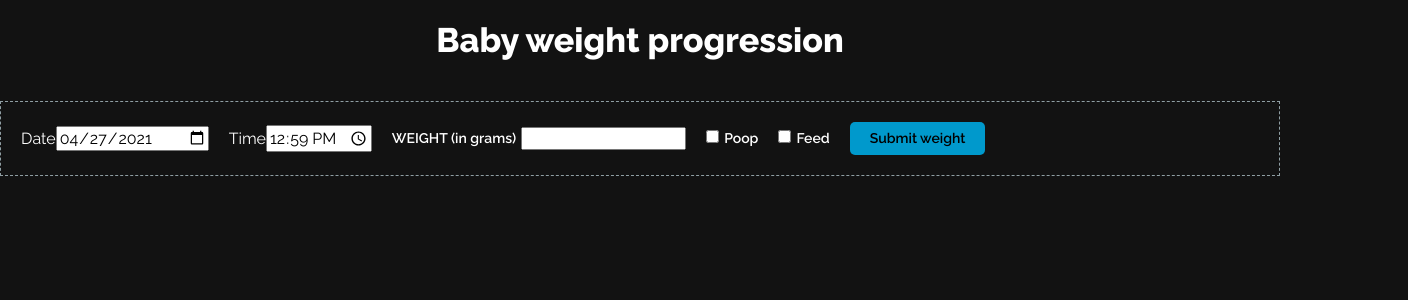
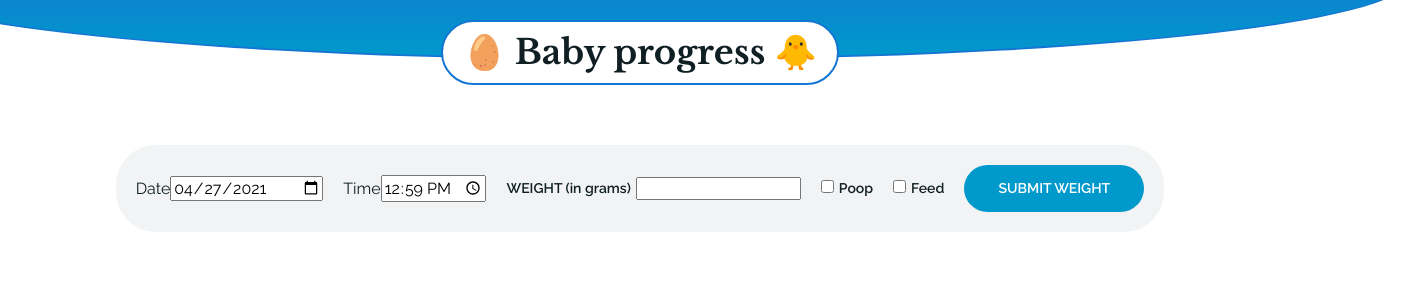
Before and after one commit to driera/baby-growth, a React (Create React App) app: page / in a window 1280 px wide. Shown: the top 300 px of the page, 1408 px wide, since content can reach past the window. Built offline with nearby package versions, Linux system fonts and the light colour scheme.

Commit message:
Adapt some styles

```diff
--- a/src/App/Form/index.styles.ts
+++ b/src/App/Form/index.styles.ts
@@ -8,8 +8,8 @@ const styles: { [key: string]: CSSProperties } = {
     alignItems: "center",
     gap: "20px",
     padding: "20px",
-    marginBottom: "20px",
-    border: "1px dashed var(--grey-color)"
+    background: "var(--grey-color)",
+    borderRadius: "40px"
   },
   weightLabel: {
     fontSize: "14px",
@@ -28,13 +28,16 @@ const styles: { [key: string]: CSSProperties } = {
     marginRight: "5px"
   },
   submit: {
+    minWidth: "180px",
     cursor: "pointer",
     border: "none",
-    padding: "8px 20px",
-    borderRadius: "5px",
+    padding: "15px 30px",
+    borderRadius: "30px",
+    color: "var(--light-color)",
     background: "var(--main-color)",
     fontWeight: 600,
-    fontSize: "14px"
+    fontSize: "14px",
+    textTransform: "uppercase"
   }
 };
 
--- a/src/App/Header/index.styles.ts
+++ b/src/App/Header/index.styles.ts
@@ -2,13 +2,31 @@ import { CSSProperties } from "react";
 
 const styles: { [key: string]: CSSProperties } = {
   header: {
-    padding: "20px 0 40px"
+    padding: "20px 0",
+    fontFamily: "var(--secondary-font)"
+  },
+
+  background: {
+    position: "absolute",
+    top: "-100px",
+    left: "-10%",
+    width: "120%",
+    height: "160px",
+    borderRadius: "200%",
+    border: "2px solid var(--secondary-color)",
+    background:
+      "linear-gradient(to bottom, var(--secondary-color) 30%, var(--main-color))"
   },
 
   title: {
+    position: "relative",
     textAlign: "center",
     fontSize: 34,
-    fontWeight: "bold"
+    fontWeight: "bold",
+    padding: "10px 20px",
+    borderRadius: "40px",
+    border: "2px solid var(--secondary-color)",
+    background: "var(--light-color)"
   }
 };
 
--- a/src/App/Header/index.tsx
+++ b/src/App/Header/index.tsx
@@ -4,7 +4,8 @@ import styles from "./index.styles";
 const Header = (): JSX.Element => {
   return (
     <header style={styles.header}>
-      <h1 style={styles.title}>Baby weight progression</h1>
+      <span style={styles.background}></span>
+      <h1 style={styles.title}>🥚 Baby progress 🐥</h1>
     </header>
   );
 };
--- a/src/App/List/index.styles.ts
+++ b/src/App/List/index.styles.ts
@@ -3,7 +3,7 @@ import { CSSProperties } from "react";
 const styles: { [key: string]: CSSProperties } = {
   weightGrid: {
     display: "grid",
-    gap: "10px",
+    gap: "20px",
     padding: "0 20px"
   },
   weightLine: {
@@ -12,7 +12,8 @@ const styles: { [key: string]: CSSProperties } = {
     gridTemplateColumns: "auto minmax(120px, auto) minmax(60px, auto) auto",
     justifyContent: "flex-start",
     alignItems: "center",
-    gap: "10px"
+    gap: "10px",
+    fontSize: "20px"
   },
   weightValue: {
     display: "block",
--- /dev/null
+++ b/src/App/index.styles.ts
@@ -0,0 +1,16 @@
+import { CSSProperties } from "react";
+
+const styles: { [key: string]: CSSProperties } = {
+  container: {
+    width: "100vw",
+    height: "100vh",
+    padding: "0 30px",
+    margin: "0 auto",
+    display: "grid",
+    justifyItems: "center",
+    alignContent: "start",
+    gap: "40px"
+  }
+};
+
+export default styles;
--- a/src/App/index.tsx
+++ b/src/App/index.tsx
@@ -3,6 +3,7 @@ import { useLocalStorageState } from "../utils";
 import Header from "./Header";
 import Form from "./Form";
 import List from "./List";
+import styles from "./index.styles";
 
 export type itemType = {
   value: number | null;
@@ -15,11 +16,11 @@ const App = (): JSX.Element => {
   const [list, setList] = useLocalStorageState("baby-weight-list", []);
 
   return (
-    <React.Fragment>
+    <div style={styles.container}>
       <Header />
       <Form listState={[list, setList]} />
       <List listState={[list, setList]} />
-    </React.Fragment>
+    </div>
   );
 };
 
--- a/src/theme/default.css
+++ b/src/theme/default.css
@@ -1,4 +1,4 @@
-@import url('https://fonts.googleapis.com/css?family=Raleway:200,300,400,400i,600,800&display=block');
+@import url('https://fonts.googleapis.com/css2?family=Libre+Baskerville:wght@400;700&family=Raleway:ital,wght@0,200;0,400;0,600;1,400&display=block');
 
 input,
 button,
@@ -16,8 +16,8 @@ body {
     -webkit-font-smoothing: antialiased;
     -moz-osx-font-smoothing: grayscale;
     line-height: 1.2;
-    color: var(--light-color);
-    background: var(--dark-color);
+    color: var(--dark-color);
+    background: var(--light-color);
 }
 
 a {
--- a/src/theme/variables.css
+++ b/src/theme/variables.css
@@ -1,10 +1,12 @@
 :root {
     /* Colors */
     --main-color: hsl(195, 100%, 40%);
-    --dark-color: hsl(0, 0%, 7%);
+    --secondary-color: hsl(209, 83%, 45%);
+    --dark-color: hsl(195, 40%, 10%);
     --light-color: hsl(0, 0%, 100%);
-    --grey-color: hsl(195, 10%, 60%);
+    --grey-color: hsl(195, 10%, 95%);
 
     /* Typography */
     --primary-font: 'Raleway', sans-serif;
+    --secondary-font: 'Libre Baskerville', serif;
 }
```
